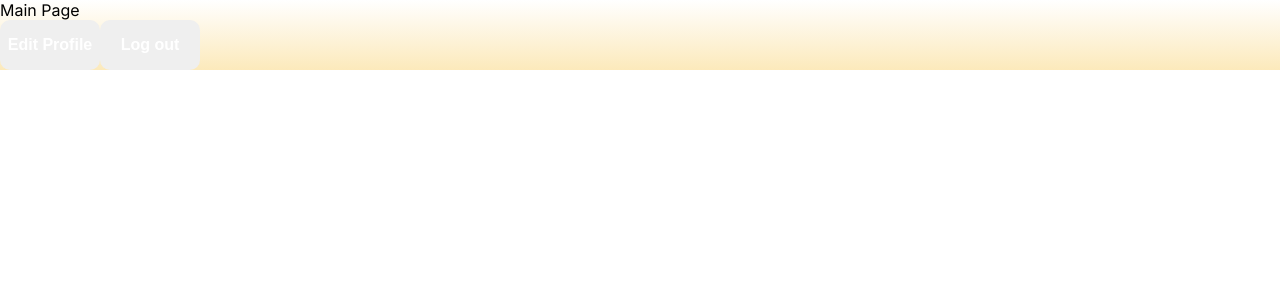
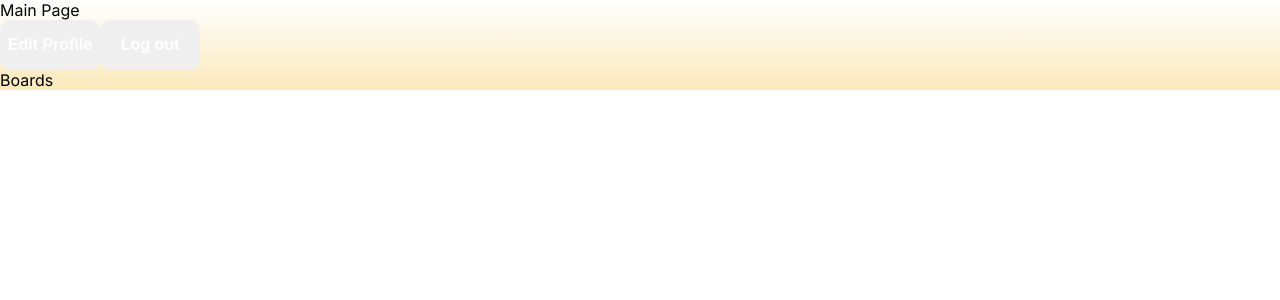
Before and after one commit to S4mm4ael/project-management-app, a React (Create React App) app: page /main in a window 1280 px wide. Shown: the top 300 px of the page. Built offline with nearby package versions, Linux system fonts and the light colour scheme; sample sign-in values are in the browser's storage.

Commit message:
feat: add boards draft to main

```diff
--- /dev/null
+++ b/src/components/Boards/Boards.tsx
@@ -0,0 +1,7 @@
+import React from 'react';
+
+function Boards() {
+  return <div>Boards</div>;
+}
+
+export default Boards;
--- a/src/components/MainPage/MainPage.tsx
+++ b/src/components/MainPage/MainPage.tsx
@@ -1,4 +1,5 @@
 import { Link, useNavigate } from 'react-router-dom';
+import Boards from '../Boards/Boards';
 import { useAuth } from '../hook/useAuth';
 
 function MainPage() {
@@ -26,6 +27,9 @@ function MainPage() {
         <button>Edit Profile</button>
       </Link>
       <button onClick={handleLogOut}>Log out</button>
+      <section className="boards__section">
+        <Boards />
+      </section>
     </>
   );
 }
```
